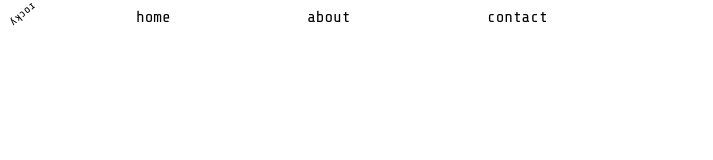
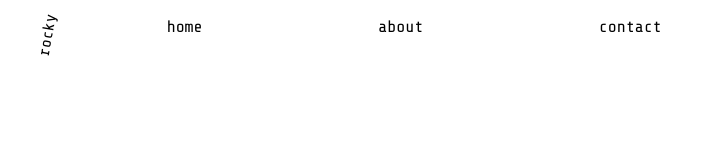
Before and after one commit to Rocky336/www, a plain HTML site: page routes/index.html in a window 1280 px wide. Shown: the whole page, without its empty margins (0-713 px from the left). Drawn offline with nearby package versions, Linux system fonts and the light colour scheme.

Commit message:
Routing fixed with strings i hate pointers and memory leaks fuck

```diff
--- a/routes/index.html
+++ b/routes/index.html
@@ -8,19 +8,45 @@
     <body>
         <div id="me">rocky</div>
 
-        <u1>
+        <ul>
             <li id="home">home</li>
             <li id="about">about</li>
-            <li id="contact">contact</li></u1>
+            <li id="contact">contact</li>
+        </ul>
+
     </body>
     <script>
         let me = document.getElementById("me");
+        let falling = false;
         let i = 0;
+        let j = -100;
+
+        let fallingdiv = document.createElement("div");
+        fallingdiv.style.position = "absolute";
+        fallingdiv.style.width = "100vw";
+        fallingdiv.style.height = "100vh";
+        fallingdiv.style.backgroundImage = "url('/assets/images/bars.png')";
+        fallingdiv.style.transform = "translateY(-100vh)"
+        document.body.appendChild(fallingdiv);
+
+
 
         setInterval(()=>{
-            i = (i+5)%360;
+            i = (i+1)%360;
             me.style.transform = `rotate(${i}deg)`;
             me.style.fontSize = (15+5*Math.cos(i*Math.PI/180)) + "px";
-        },50);
+            if(falling) j+=5;
+            if(j>150){
+                j = -100;
+                falling = false;
+                document.body.style.overflowY = "auto";
+            }
+            fallingdiv.style.transform = `translateY(${j}vh)`;
+        },5);
+
+        document.getElementById("contact").addEventListener("click",()=>{
+            falling = true;
+            document.body.style.overflowY = "hidden";
+        })
     </script>
 </html>
--- a/routes/style/style.css
+++ b/routes/style/style.css
@@ -2,20 +2,26 @@
 
 body {
     font-family: "Share Tech Mono", monospace;
+    width: 100vw;
+    font-size: calc(max(100vw,100vh) / 100 * 1.3);
+    margin: 0;
 }
 
 ul {
     position: absolute;
+    max-width: 1000px;
+    width: 100%;
+    display: block;
     list-style-type: none;
-    margin: 0;
+    margin-top: 1em;
     padding: 0;
     overflow: hidden;
-    background-color: #333;
+    user-select: none;
 }
 
 li {
     display: inline;
-    margin-left: 10vw;
+    margin-left: calc(100% / 6);
 }
 
 li:hover{
@@ -25,4 +31,6 @@ li:hover{
 
 #me{
     position:absolute;
+    margin-top: 2vw;
+    margin-left: 2vw;
 }
```
Also changed, not shown: 3 other files.
